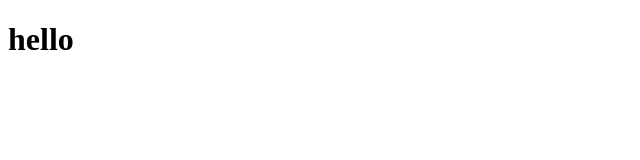
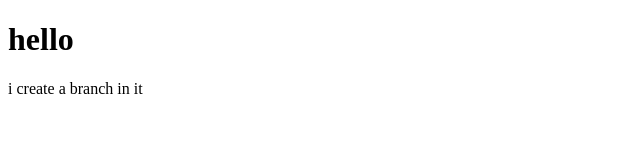
Before and after one commit to UmairAhmed401/noo, a plain HTML site: page index.html in a window 1280 px wide. Shown: the whole page, without its empty margins (0-640 px from the left). Drawn offline with Linux system fonts and the light colour scheme.

Commit message:
added it at first

```diff
--- a/index.html
+++ b/index.html
@@ -7,5 +7,6 @@
 </head>
 <body>
     <h1>hello</h1>
+    <p>i create a branch in it </p>
 </body>
 </html>
```
